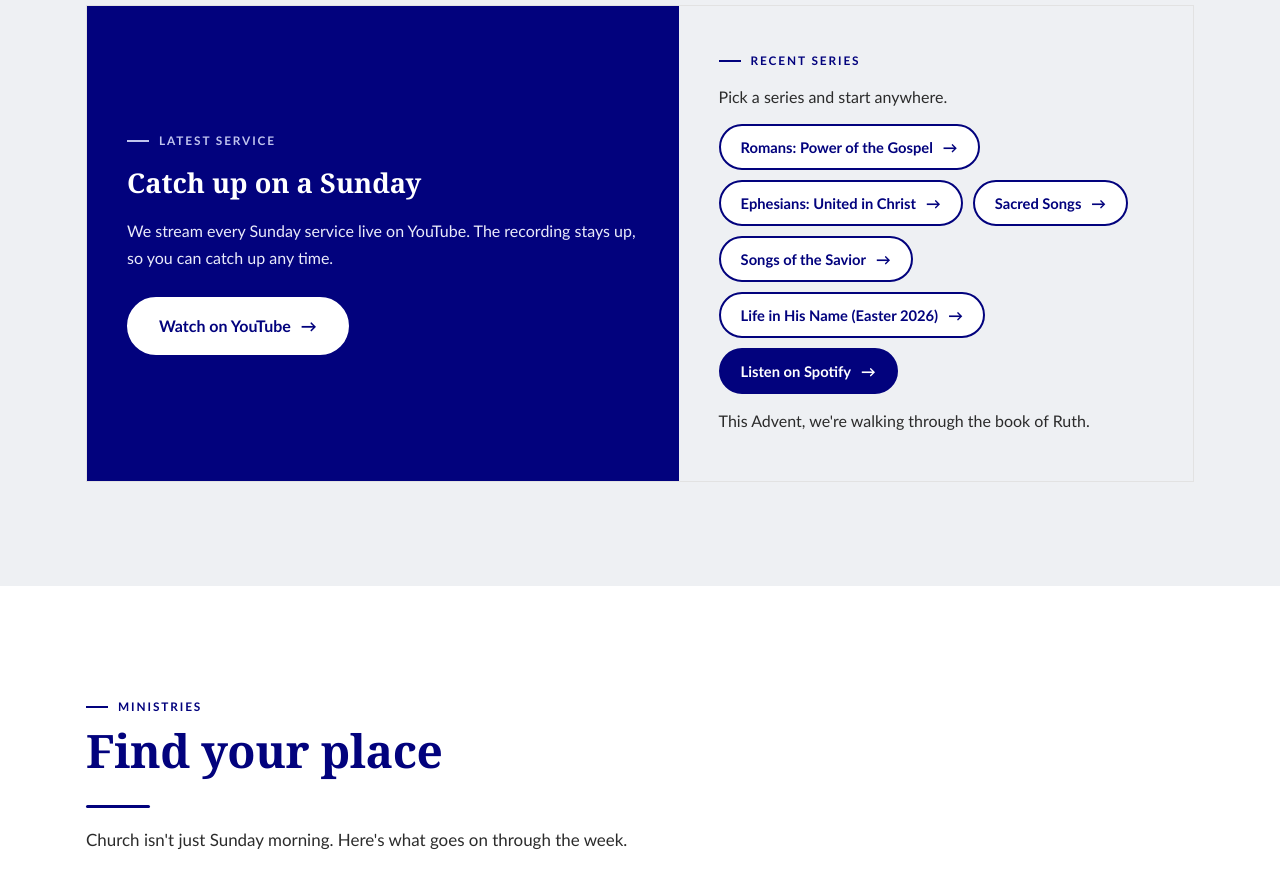
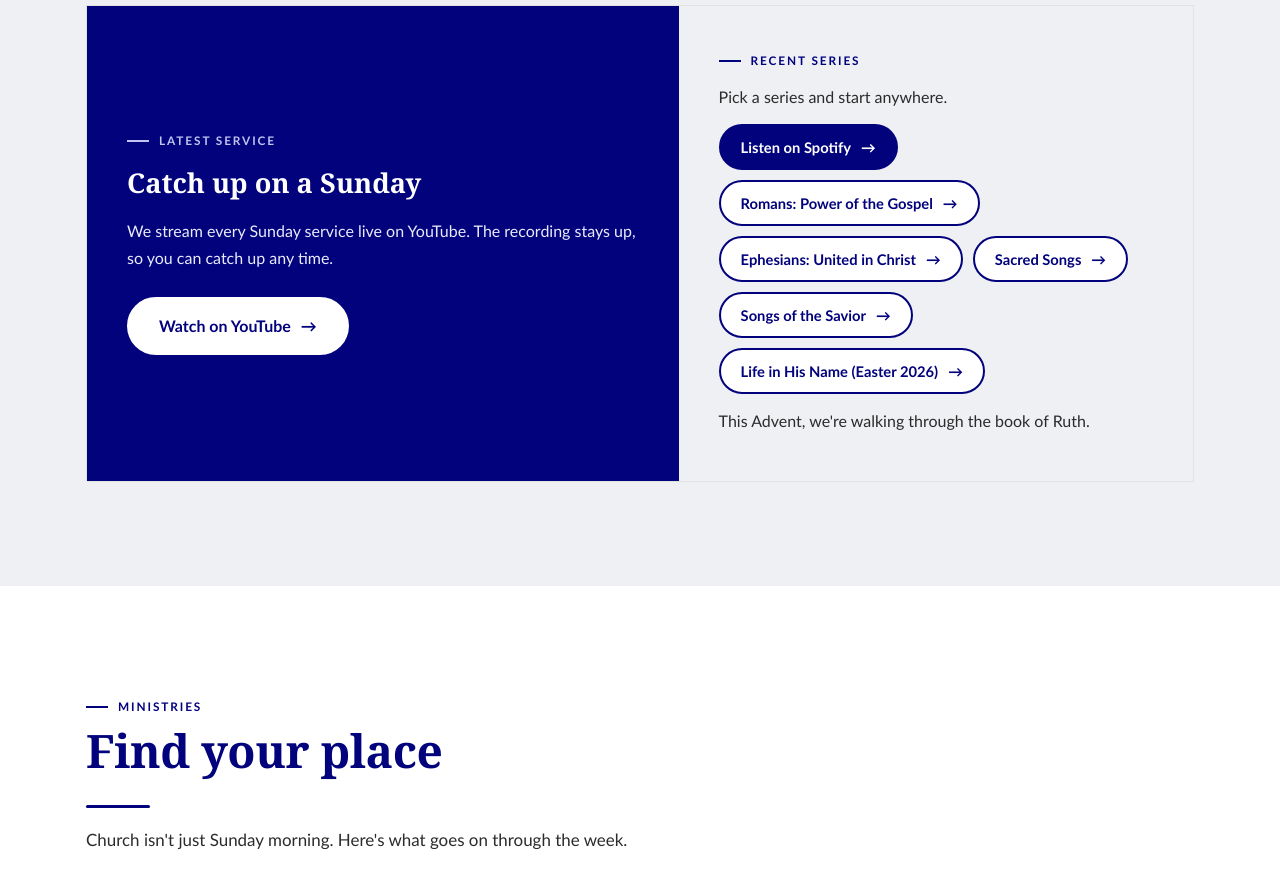
Before and after one commit to jslater1226/prairie-valley-church-site, a plain HTML site: page dist/index.html in a window 1280 px wide. Shown: the part 3220-4108 px from the top of the page. Drawn offline with Linux system fonts and the light colour scheme; files whose address does not match are found by name.

Commit message:
Put Listen on Spotify first in the sermon series buttons
Co-Authored-By: Claude Sonnet 5.5 <noreply@anthropic.com>
Claude-Session: https://claude.ai/code/session_01Rx5zPWeuNRQ1cj53fH2XEZ

```diff
--- a/dist/index.html
+++ b/dist/index.html
@@ -397,7 +397,7 @@ html{font-size:clamp(16px,calc(10px + .45vw),20px);}
         </div>
         <div class="series-side">
           <span class="kicker">Recent series</span>
-          <p>Pick a series and start anywhere.</p><div class="series-links" id="seriesLinks"><a class="btn sm" href="https://pvbchurch.churchcenter.com/channels/25138/series/79553" target="_blank" rel="noopener">Romans: Power of the Gospel <span class="arrow">&rarr;</span></a><a class="btn sm" href="https://pvbchurch.churchcenter.com/channels/25138/series/68521" target="_blank" rel="noopener">Ephesians: United in Christ <span class="arrow">&rarr;</span></a><a class="btn sm" href="https://pvbchurch.churchcenter.com/channels/25138/series/67211" target="_blank" rel="noopener">Sacred Songs <span class="arrow">&rarr;</span></a><a class="btn sm" href="https://pvbchurch.churchcenter.com/channels/25138/series/73927" target="_blank" rel="noopener">Songs of the Savior <span class="arrow">&rarr;</span></a><a class="btn sm" href="https://pvbchurch.churchcenter.com/channels/25138/series/84988" target="_blank" rel="noopener">Life in His Name (Easter 2026) <span class="arrow">&rarr;</span></a><a class="btn sm solid" href="https://open.spotify.com/show/6NEX80RdBrwMrF0W7JqqOR" target="_blank" rel="noopener">Listen on Spotify <span class="arrow">&rarr;</span></a></div><p id="seriesNote">This Advent, we're walking through the book of Ruth.</p>
+          <p>Pick a series and start anywhere.</p><div class="series-links" id="seriesLinks"><a class="btn sm solid" href="https://open.spotify.com/show/6NEX80RdBrwMrF0W7JqqOR" target="_blank" rel="noopener">Listen on Spotify <span class="arrow">&rarr;</span></a><a class="btn sm" href="https://pvbchurch.churchcenter.com/channels/25138/series/79553" target="_blank" rel="noopener">Romans: Power of the Gospel <span class="arrow">&rarr;</span></a><a class="btn sm" href="https://pvbchurch.churchcenter.com/channels/25138/series/68521" target="_blank" rel="noopener">Ephesians: United in Christ <span class="arrow">&rarr;</span></a><a class="btn sm" href="https://pvbchurch.churchcenter.com/channels/25138/series/67211" target="_blank" rel="noopener">Sacred Songs <span class="arrow">&rarr;</span></a><a class="btn sm" href="https://pvbchurch.churchcenter.com/channels/25138/series/73927" target="_blank" rel="noopener">Songs of the Savior <span class="arrow">&rarr;</span></a><a class="btn sm" href="https://pvbchurch.churchcenter.com/channels/25138/series/84988" target="_blank" rel="noopener">Life in His Name (Easter 2026) <span class="arrow">&rarr;</span></a></div><p id="seriesNote">This Advent, we're walking through the book of Ruth.</p>
         </div>
       </div>
     </div>
```
Also changed, not shown: data/series.json (+5 -5 lines).
